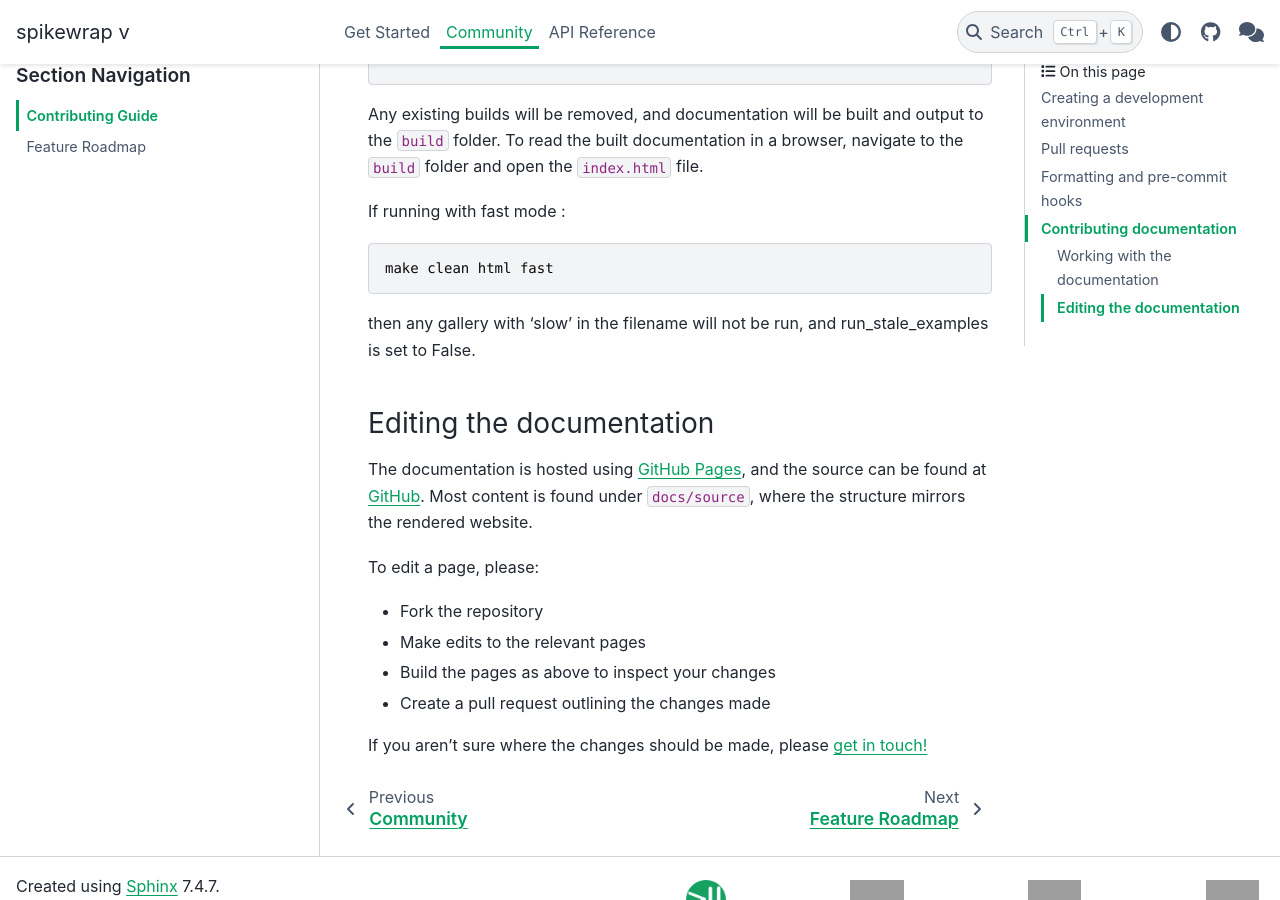
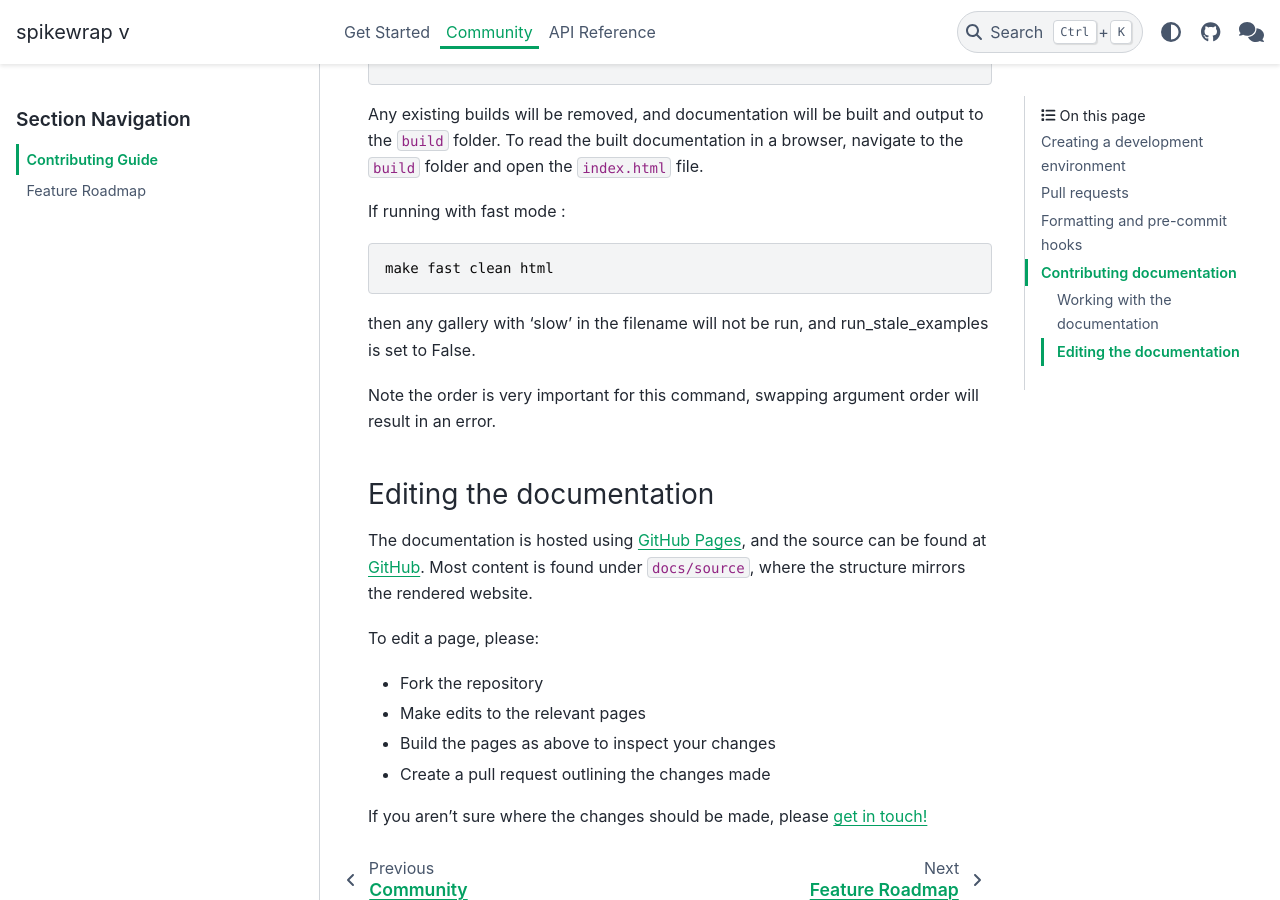
Before and after one commit to neuroinformatics-unit/spikewrap, a Sphinx documentation site: the page built from docs/source/community/contributing_guidelines.md, in a window 1280 px wide and 900 px high, scrolled down 3125 px. Built offline with Sphinx 7.4.7 and the PyData theme 0.15.4, drawn with Linux system fonts in a browser that asks for light colours; pages that are not in the unit, such as notebooks, are missing from menus; the version number could not be read and is left out; grey boxes are pictures that could not be loaded.

Commit message:
Try new approach, working on windows.

````diff
--- a/docs/source/community/contributing_guidelines.md
+++ b/docs/source/community/contributing_guidelines.md
@@ -128,9 +128,11 @@
 
 If running with fast mode :
 ```
-make clean html fast
+make fast clean html
 ```
 then any gallery with 'slow' in the filename will not be run, and run_stale_examples is set to False.
+
+Note the order is very important for this command, swapping argument order will result in an error.
 
 ### Editing the documentation
 
--- a/docs/source/conf.py
+++ b/docs/source/conf.py
@@ -105,9 +105,7 @@
     "gallery_builds/tutorials/*.ipynb", "gallery_builds/get_started/*.ipynb", "gallery_builds/how_to/*.ipynb"  # TODO: rename if not using custom
 ]
 
-import sphinx_gallery.sorting
-
-fast_mode = tags.has("fast")
+fast_mode = "fast" in os.getenv("SPHINXENV", "")
 
 # Configure Sphinx gallery
 sphinx_gallery_conf = {
````
Also changed, not shown: 2 other files.
